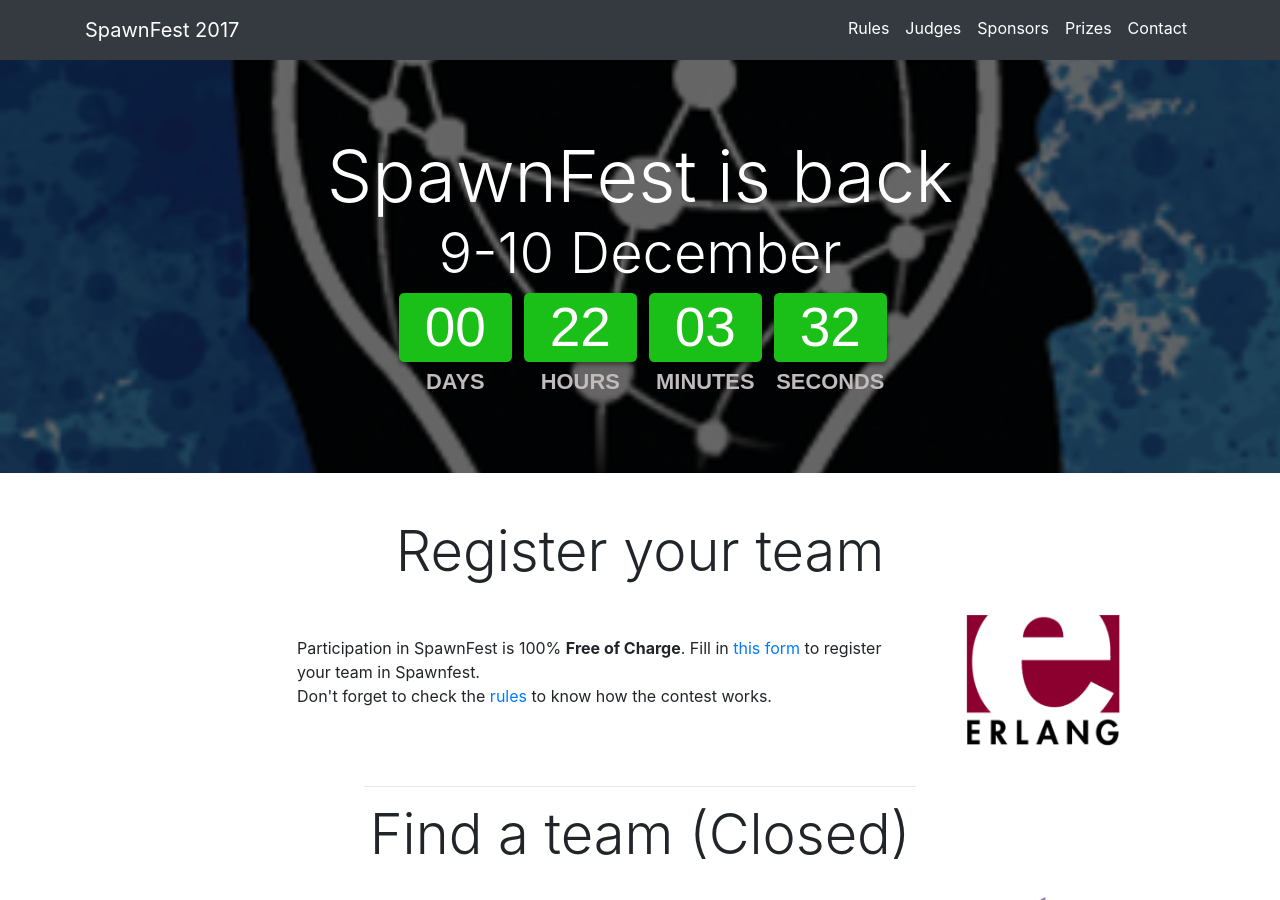
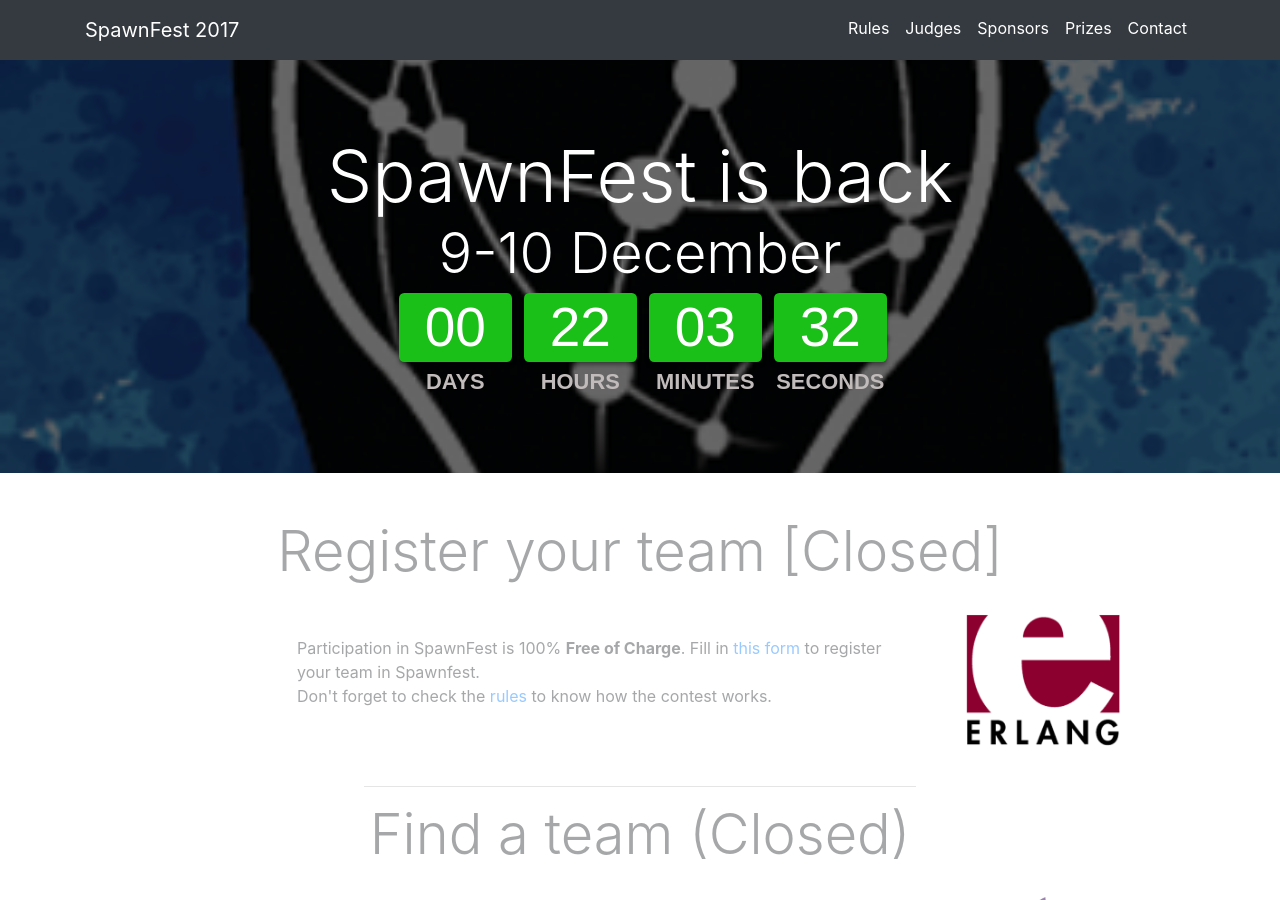
Before and after one commit to spawnfest/spawnfest.github.io, a Jekyll site: the page built from registration.html, in a window 1280 px wide and 900 px high. Built offline with Jekyll 4.4.1, drawn with Linux system fonts in a browser that asks for light colours.

Commit message:
Update registration.html

```diff
--- a/registration.html
+++ b/registration.html
@@ -5,10 +5,10 @@
 ---
 
 <div class="p-5 container">
-  <h2 class="text-center display-4">Register your team</h2>
+  <h2 class="text-center display-4 disabled-section">Register your team [Closed]</h2>
   <div class="row align-items-center">
     <div class="col-md-2"></div>
-    <div class="col-md-7">
+    <div class="col-md-7 disabled-section">
       <p>
         Participation in SpawnFest is 100% <strong>Free of Charge</strong>.
         Fill in <a target="_blank" href="https://goo.gl/forms/kCY0ekjqZI6PPZRl2">this form</a> to register your team in Spawnfest.
@@ -23,10 +23,10 @@
     </div>
   </div>
   <hr class="col-md-6" />
-  <h2 class="text-center display-4 find-a-team">Find a team (Closed)</h2>
+  <h2 class="text-center display-4 disabled-section">Find a team (Closed)</h2>
   <div class="row align-items-center">
     <div class="col-md-2"></div>
-    <div class="col-md-7 find-a-team">
+    <div class="col-md-7 disabled-section">
       <p>
         You want to take part in Spawnfest but don't have a team yet? Fill out <a target="_blank" href="https://goo.gl/forms/cZlMF0lmKsGxU8W43">this form</a>.
         <br/>
```
